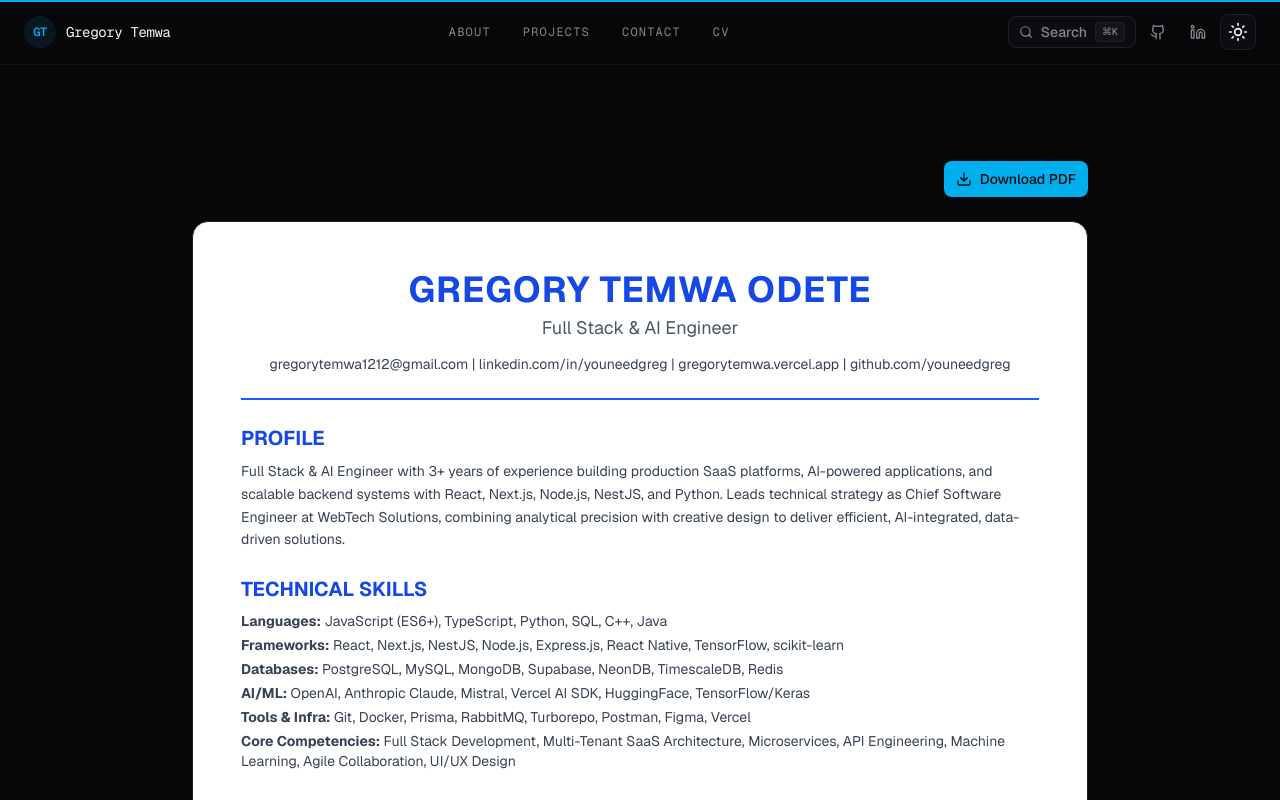
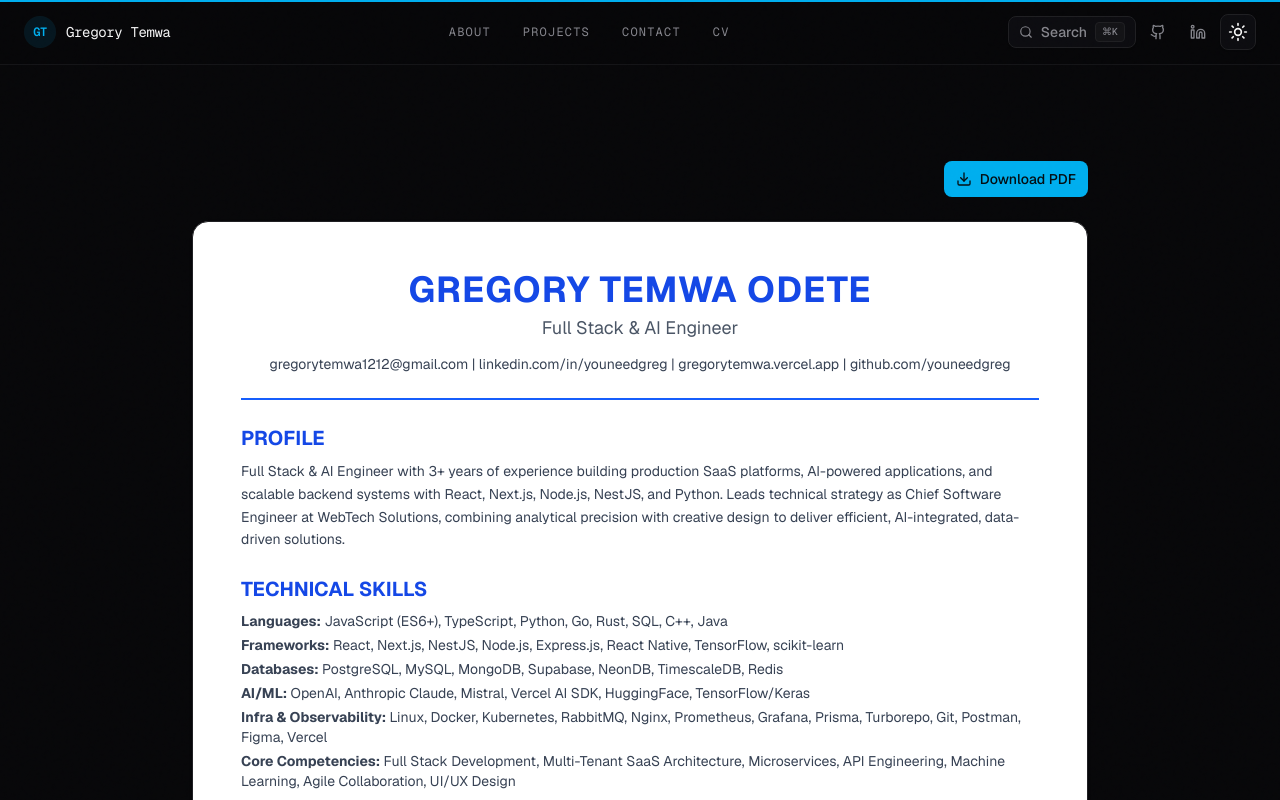
Before and after one commit to youneedgreg/Myportifolio, a Next.js app: page /cv in a window 1280 px wide. Shown: the top 800 px of the page. Built offline with nearby package versions, Linux system fonts and the light colour scheme.

Commit message:
feat: add Go, Rust, Kubernetes, Linux, Nginx, Prometheus, Grafana to CV technical skills

```diff
--- a/components/cv-template.tsx
+++ b/components/cv-template.tsx
@@ -45,11 +45,11 @@ export function CVTemplate() {
         <section className="mb-6">
           <h2 className="text-xl font-bold text-blue-700 mb-2 uppercase">Technical Skills</h2>
           <div className="text-sm text-gray-700 space-y-1">
-            <p><strong>Languages:</strong> JavaScript (ES6+), TypeScript, Python, SQL, C++, Java</p>
+            <p><strong>Languages:</strong> JavaScript (ES6+), TypeScript, Python, Go, Rust, SQL, C++, Java</p>
             <p><strong>Frameworks:</strong> React, Next.js, NestJS, Node.js, Express.js, React Native, TensorFlow, scikit-learn</p>
             <p><strong>Databases:</strong> PostgreSQL, MySQL, MongoDB, Supabase, NeonDB, TimescaleDB, Redis</p>
             <p><strong>AI/ML:</strong> OpenAI, Anthropic Claude, Mistral, Vercel AI SDK, HuggingFace, TensorFlow/Keras</p>
-            <p><strong>Tools & Infra:</strong> Git, Docker, Prisma, RabbitMQ, Turborepo, Postman, Figma, Vercel</p>
+            <p><strong>Infra & Observability:</strong> Linux, Docker, Kubernetes, RabbitMQ, Nginx, Prometheus, Grafana, Prisma, Turborepo, Git, Postman, Figma, Vercel</p>
             <p><strong>Core Competencies:</strong> Full Stack Development, Multi-Tenant SaaS Architecture, Microservices, API Engineering, Machine Learning, Agile Collaboration, UI/UX Design</p>
           </div>
         </section>
```
